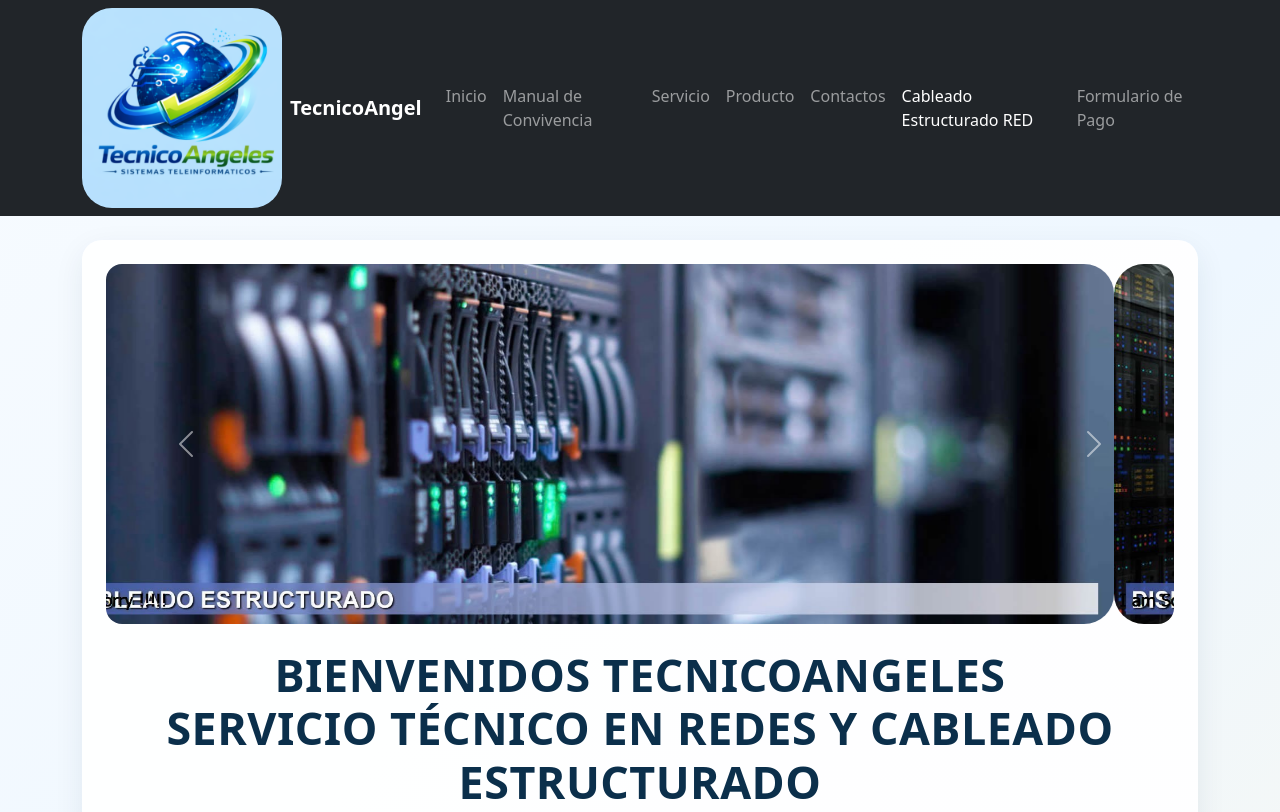
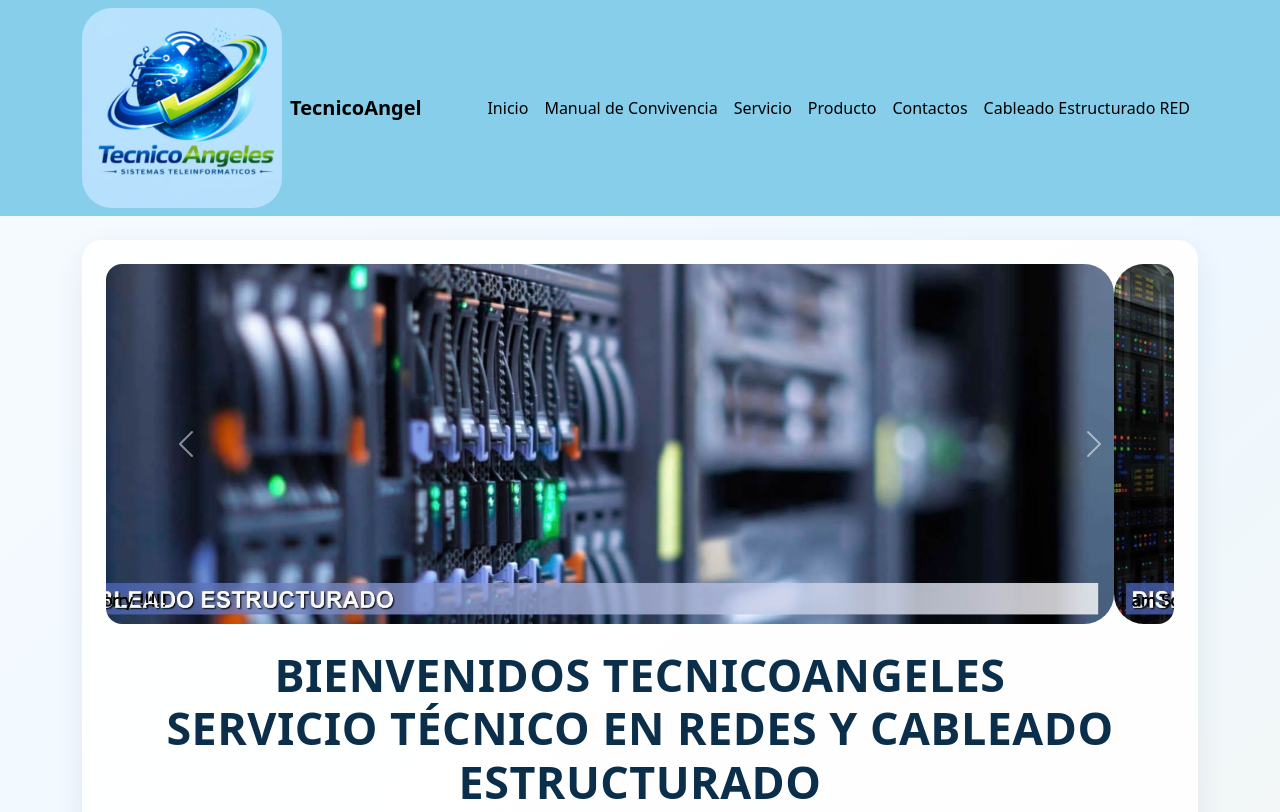
Before and after one commit to tecnicoangel/TecnicoAngeles, a plain HTML site: page Cableado Estructurado RED.html in a window 1280 px wide. Shown: the top 812 px of the page. Drawn offline with nearby package versions, Linux system fonts and the light colour scheme.

Commit message:
Add files via upload

```diff
--- a/Cableado Estructurado RED.html
+++ b/Cableado Estructurado RED.html
@@ -22,16 +22,14 @@
             </button>
             <div class="collapse navbar-collapse" id="navbarNav">
                 <ul class="navbar-nav ms-auto">
-                    <li class="nav-item"><a class="nav-link" href="index.html">Inicio</a></li>
+                    <li class="nav-item"><a class="nav-link active" href="index.html">Inicio</a></li>
                     <li class="nav-item"><a class="nav-link" href="Manual de Convivencia.html">Manual de Convivencia</a>
                     </li>
                     <li class="nav-item"><a class="nav-link" href="Servicio.html">Servicio</a></li>
                     <li class="nav-item"><a class="nav-link" href="Producto.html">Producto</a></li>
                     <li class="nav-item"><a class="nav-link" href="contactos.html">Contactos</a></li>
-                    <li class="nav-item"><a class="nav-link active" href="Cableado Estructurado RED.html">Cableado
-                            Estructurado RED</a></li>
-                    <li class="nav-item"><a class="nav-link"
-                            href="Formulario para el cliente realice su pago .html">Formulario de Pago</a></li>
+                    <li class="nav-item"><a class="nav-link" href="Cableado Estructurado RED.html">Cableado Estructurado
+                            RED</a></li>
                 </ul>
             </div>
         </div>
--- a/styles/styles.css
+++ b/styles/styles.css
@@ -10,6 +10,15 @@ body {
     color: var(--logo-dark);
     font-family: Arial, Helvetica, sans-serif;
     margin: 0;
+}
+
+nav.navbar.bg-dark {
+    background-color: #87CEEB !important;
+}
+
+nav.navbar.bg-dark .navbar-brand,
+nav.navbar.bg-dark .nav-link {
+    color: #000000 !important;
 }
 
 .page-shell {
```
Also changed, not shown: Manual de Convivencia.html (+4 -6 lines), Producto.html (+3 -5 lines), Servicio.html (+2 -4 lines), contactos.html (+3 -5 lines), index.html (+0 -2 lines), favicon_io/android-chrome-192x192.png (added), favicon_io/android-chrome-512x512.png (added), favicon_io/apple-touch-icon.png (added), favicon_io/favicon-16x16.png (added), favicon_io/favicon-32x32.png (added), favicon_io/favicon.ico (added), favicon_io/site.webmanifest (added), 5 other files.
